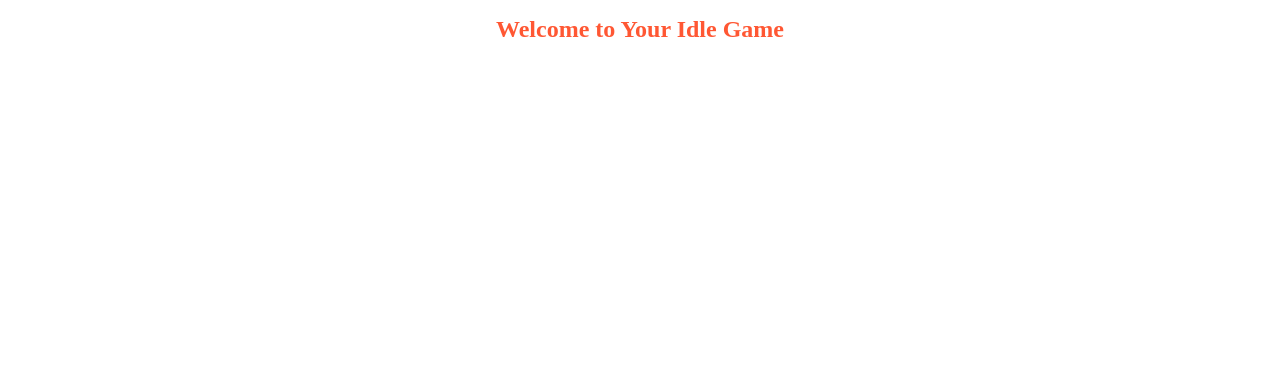
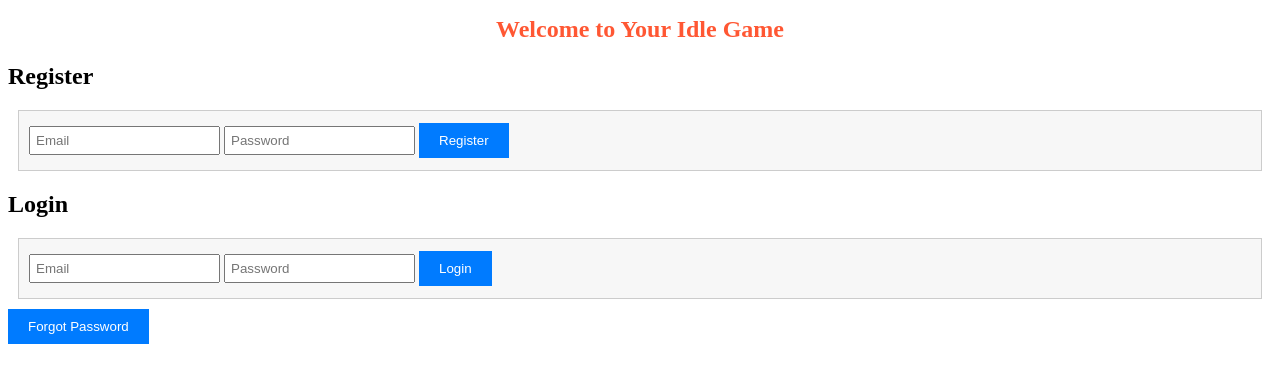
Before and after one commit to LugubriousEraKing/LugubriousEra, a plain HTML site: page index.html in a window 1280 px wide. Drawn offline with Linux system fonts and the light colour scheme.

Commit message:
index.html

```diff
--- a/index.html
+++ b/index.html
@@ -1,9 +1,33 @@
-<!doctype html>
+<!DOCTYPE html>
 <html>
 <head>
     <meta charset="UTF-8">
     <title>Your Idle Game</title>
     <link rel="stylesheet" type="text/css" href="style.css">
+    <!-- Include Netlify Identity JavaScript library -->
+    <script src="https://identity.netlify.com/v1/netlify-identity-widget.js"></script>
+    <style>
+        /* Default styling for forms and buttons (can be customized later) */
+        form {
+            margin: 10px;
+            padding: 10px;
+            border: 1px solid #ccc;
+            background-color: #f7f7f7;
+        }
+
+        input {
+            margin: 5px 0;
+            padding: 5px;
+        }
+
+        button {
+            background-color: #007bff;
+            color: #fff;
+            padding: 10px 20px;
+            border: none;
+            cursor: pointer;
+        }
+    </style>
 </head>
 <body>
     <header>
@@ -13,7 +37,54 @@
         <div id="game-container">
             <!-- Game elements will go here -->
         </div>
+
+        <!-- Registration Form -->
+        <h2>Register</h2>
+        <form id="registration-form">
+            <input type="email" id="registration-email" placeholder="Email" required>
+            <input type="password" id="registration-password" placeholder="Password" required>
+            <button type="submit">Register</button>
+        </form>
+
+        <!-- Login Form -->
+        <h2>Login</h2>
+        <form id="login-form">
+            <input type="email" id="login-email" placeholder="Email" required>
+            <input type="password" id="login-password" placeholder="Password" required>
+            <button type="submit">Login</button>
+        </form>
+
+        <!-- Forgot Password Button -->
+        <button id="forgot-password-button">Forgot Password</button>
     </main>
+
     <script src="script.js"></script>
 
-</body></html>
+    <script>
+        document.getElementById('registration-form').addEventListener('submit', function(event) {
+            event.preventDefault();
+            const email = document.getElementById('registration-email').value;
+            const password = document.getElementById('registration-password').value;
+            netlifyIdentity.signup(email, password, (user) => {
+                // Handle successful registration
+                console.log('Registration success:', user);
+            });
+        });
+
+        document.getElementById('login-form').addEventListener('submit', function(event) {
+            event.preventDefault();
+            const email = document.getElementById('login-email').value;
+            const password = document.getElementById('login-password').value;
+            netlifyIdentity.login(email, password, (user) => {
+                // Handle successful login
+                console.log('Login success:', user);
+            });
+        });
+
+        document.getElementById('forgot-password-button').addEventListener('click', function() {
+            // Open the password recovery modal
+            netlifyIdentity.open('recover');
+        });
+    </script>
+</body>
+</html>
```
